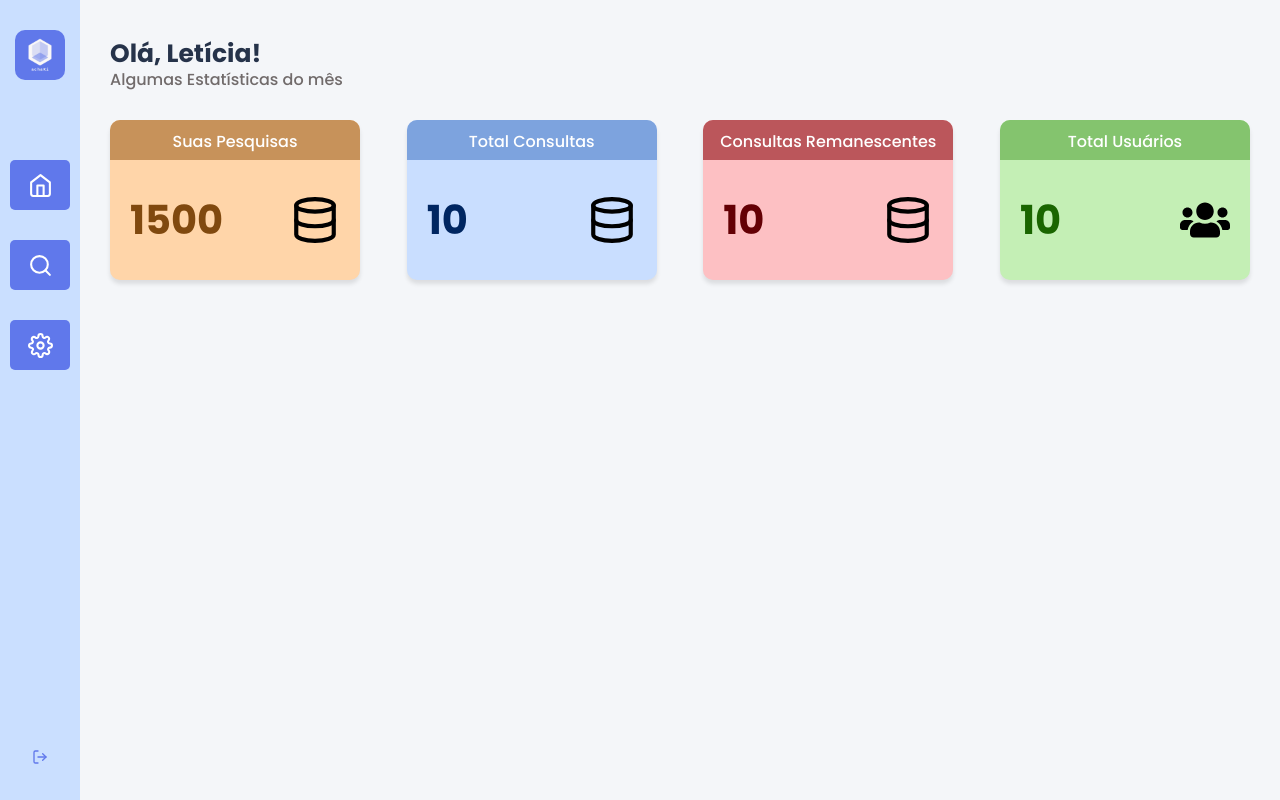
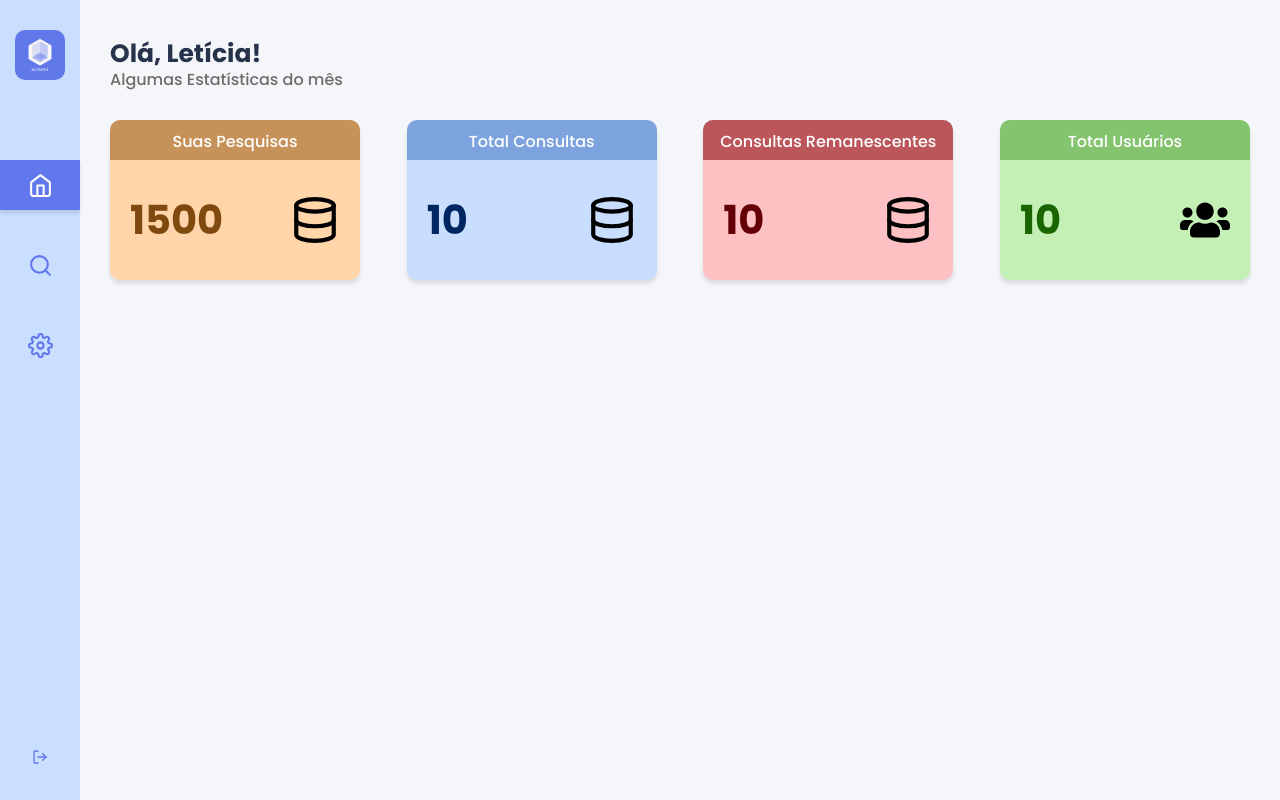
Before and after one commit to renanmascg/react-crawling-board, a React (Create React App) app: page /dashboard in a window 1280 px wide. Built offline with nearby package versions, Linux system fonts and the light colour scheme.

Commit message:
Adiciona controle de pagina dentro da aplicação.

```diff
--- a/src/components/sidenav/index.tsx
+++ b/src/components/sidenav/index.tsx
@@ -1,6 +1,7 @@
 import React from 'react';
+import { Link } from 'react-router-dom';
 import { FiHome, FiLogOut, FiSearch, FiSettings } from 'react-icons/fi';
-import { Navbar, NavbarContent } from './styles';
+import { Navbar, NavbarContent, Navitem } from './styles';
 import logoImg from '../../assets/logo.png';
 
 const Sidenav: React.FC = () => (
@@ -9,21 +10,21 @@ const Sidenav: React.FC = () => (
       <img src={logoImg} alt="Achaki Logo" />
 
       <ul>
-        <li>
-          <a href="#">
+        <Navitem active={window.location.pathname.includes('/dashboard')}>
+          <Link to="/dashboard">
             <FiHome size={25} />
-          </a>
-        </li>
-        <li>
-          <a href="#">
+          </Link>
+        </Navitem>
+        <Navitem active={window.location.pathname.includes('/search')}>
+          <Link to="/search">
             <FiSearch size={25} />
-          </a>
-        </li>
-        <li>
+          </Link>
+        </Navitem>
+        <Navitem>
           <a href="#">
             <FiSettings size={25} />
           </a>
-        </li>
+        </Navitem>
       </ul>
 
       <a href="#">
--- a/src/components/sidenav/styles.ts
+++ b/src/components/sidenav/styles.ts
@@ -1,4 +1,9 @@
-import styled from 'styled-components';
+import styled, { css } from 'styled-components';
+import { shade } from 'polished';
+
+interface NavitemProps {
+  active?: boolean;
+}
 
 export const Container = styled.div`
   height: 100vh;
@@ -38,30 +43,6 @@ export const NavbarContent = styled.div`
     flex: 1;
     margin-bottom: auto;
     width: 100%;
-    padding: 0 10px;
-
-    li {
-      height: 50px;
-      background: #6078eb;
-      border-radius: 5px;
-
-      & + li {
-        margin-top: 30px;
-      }
-
-      a {
-        padding: 5px;
-        display: flex;
-        width: 100%;
-        height: 100%;
-        align-items: center;
-        justify-content: center;
-      }
-
-      svg {
-        color: #fff;
-      }
-    }
   }
 
   a {
@@ -74,4 +55,45 @@ export const NavbarContent = styled.div`
   }
 `;
 
-export const HomeContent = styled.div``;
+export const Navitem = styled.li<NavitemProps>`
+  height: 50px;
+  transition: background-color 0.2s;
+
+  & + li {
+    margin-top: 30px;
+  }
+
+  &:hover {
+    background: ${shade(0.05, '#cadfff')};
+  }
+
+  ${props =>
+    props.active &&
+    css`
+      background: #6078eb;
+      box-shadow: 0px 4px 4px rgba(0, 0, 0, 0.1);
+
+      &:hover {
+        background: #6078eb;
+      }
+    `}
+
+  a {
+    padding: 5px;
+    display: flex;
+    width: 100%;
+    height: 100%;
+    align-items: center;
+    justify-content: center;
+  }
+
+  svg {
+    color: #6078eb;
+
+    ${props =>
+      props.active &&
+      css`
+        color: #fff;
+      `}
+  }
+`;
```
